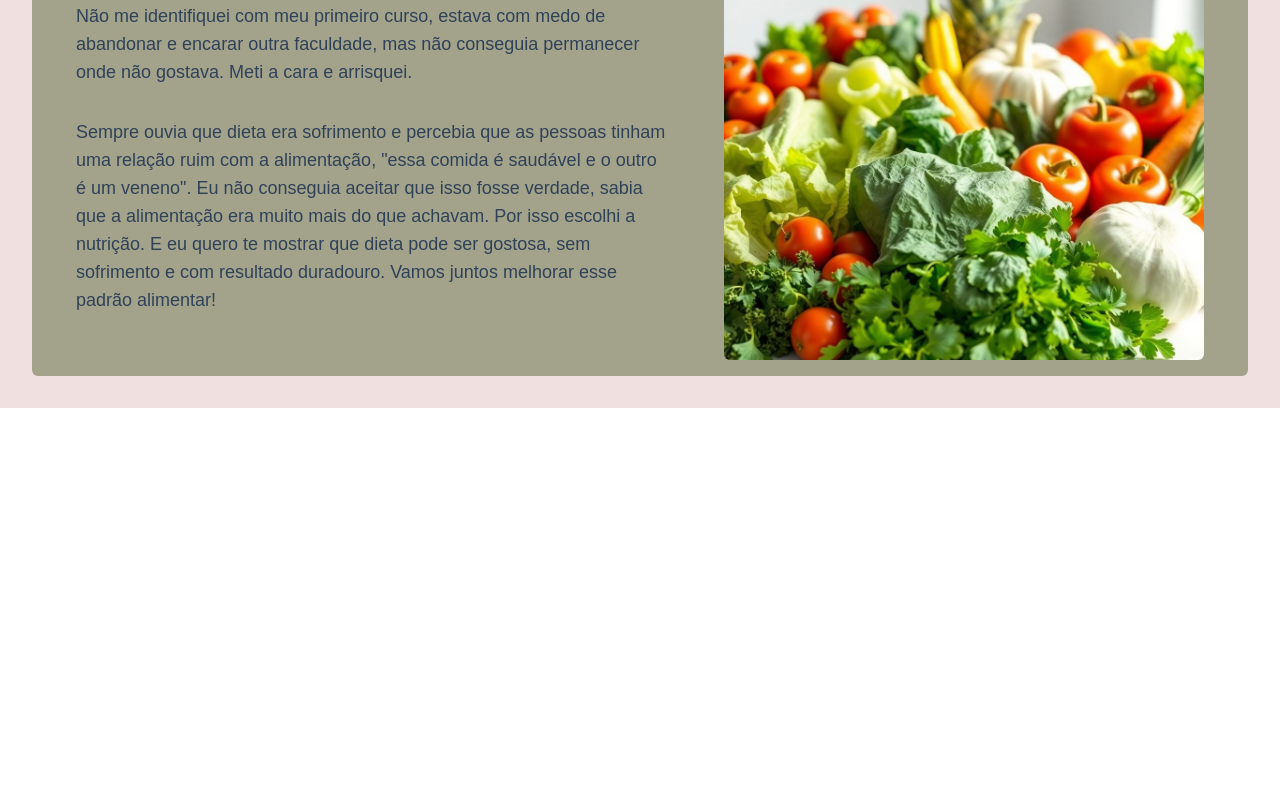
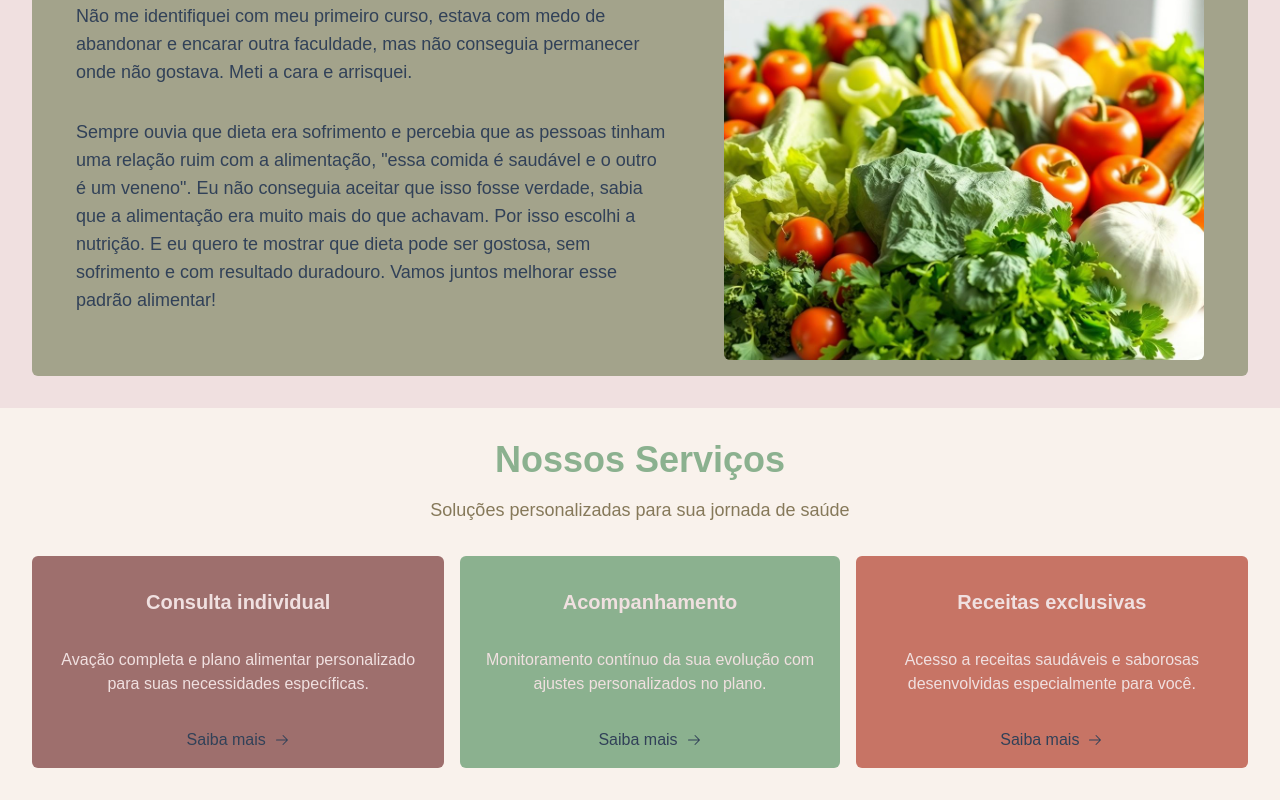
Before and after one commit to DeborahLyra/lais_gomes_nutri_react, a React (Vite) app: page / in a window 1280 px wide. Shown: the part 1262-2062 px from the top of the page. Before the commit the page ends 1670 px from the top, so only its background shows below. Built offline with nearby package versions, Linux system fonts and the light colour scheme.

Commit message:
added: services component

```diff
--- a/src/components/general/Banner.tsx
+++ b/src/components/general/Banner.tsx
@@ -2,7 +2,7 @@ import profile from '../../assets/profile/lais_image_3.jpeg';
 
 export function Banner() {
     return (
-        <div className="flex flex-col md:flex-row items-center justify-between h-auto md:h-[550px] bg--light-gray p-6 md:p-10">
+        <div className="flex flex-col md:flex-row items-center justify-between h-auto md:h-[550px] bg-light-gray p-6 md:p-10">
             <div className="w-full md:w-1/2 text-center md:text-left mb-8 md:mb-0">
                 <h1 className="text-4xl md:text-5xl font-bold text-primary mb-4">Laís Gomes</h1>
                 <h3 className="text-md md:text-kl text-green-gray mb-6">Descubra o poder de uma alimentação equilibrada e personalizada para você. Juntos, vamos construir hábitos saudáveis que transformarão sua vida.</h3>
--- /dev/null
+++ b/src/components/general/MyServirces.tsx
@@ -0,0 +1,49 @@
+import { ArrowRightIcon } from "@phosphor-icons/react"
+
+const services =[
+    {
+        title: "Consulta individual",
+        text: "Avação completa e plano alimentar personalizado para suas necessidades específicas.",
+        bgColor:'bg-dusty-red'
+    },
+    {
+        title: "Acompanhamento",
+        text: "Monitoramento contínuo da sua evolução com ajustes personalizados no plano.",
+        bgColor:'bg-primary'
+    },
+    {
+        title: "Receitas exclusivas",
+        text: "Acesso a receitas saudáveis e saborosas desenvolvidas especialmente para você.",
+        bgColor:'bg-muted-pink'
+    }
+]
+
+export function MyServirces() {
+  return (
+    <section className="bg-light-gray p-8 text-center">
+          <h2 className="text-primary font-bold text-4xl mb-4">
+              Nossos Serviços
+          </h2>
+          <p className="text-green-gray text-lg font-light">Soluções personalizadas para sua jornada de saúde</p>
+
+          <div className="flex mt-8 gap-4 items-center justify-center">
+            {
+                services.map((service)=>{
+                    return(
+                        <div className={`${service.bgColor} rounded-md p-4 text-light-pink`}>
+                            <h3 className="font-bold text-xl mt-4 mb-8">{service.title}</h3>
+                            <p className="mb-8">{service.text}</p>
+                            <span className="mt-8 flex items-center justify-center gap-2 text-slate-700 hover:translate-1.5">
+                                Saiba mais
+                                <ArrowRightIcon size={16}/>
+                                </span>
+                        </div>
+                    )
+                })
+            }
+
+          </div>
+
+    </section>
+  )
+}
--- a/src/pages/HomePage.tsx
+++ b/src/pages/HomePage.tsx
@@ -1,13 +1,15 @@
 import { AboutMe } from '../components/general/AboutMe'
 import { Banner } from '../components/general/Banner'
+import { MyServirces } from '../components/general/MyServirces'
 import { Navbar } from '../components/general/Navbar'
 
 export function HomePage() {
   return (
     <>
-    <Navbar/>
-    <Banner/>
-     <AboutMe/>
+      <Navbar />
+      <Banner />
+      <AboutMe />
+      <MyServirces />
     </>
   )
 }
```
Also changed, not shown: src/components/general/Footer.tsx (added).
